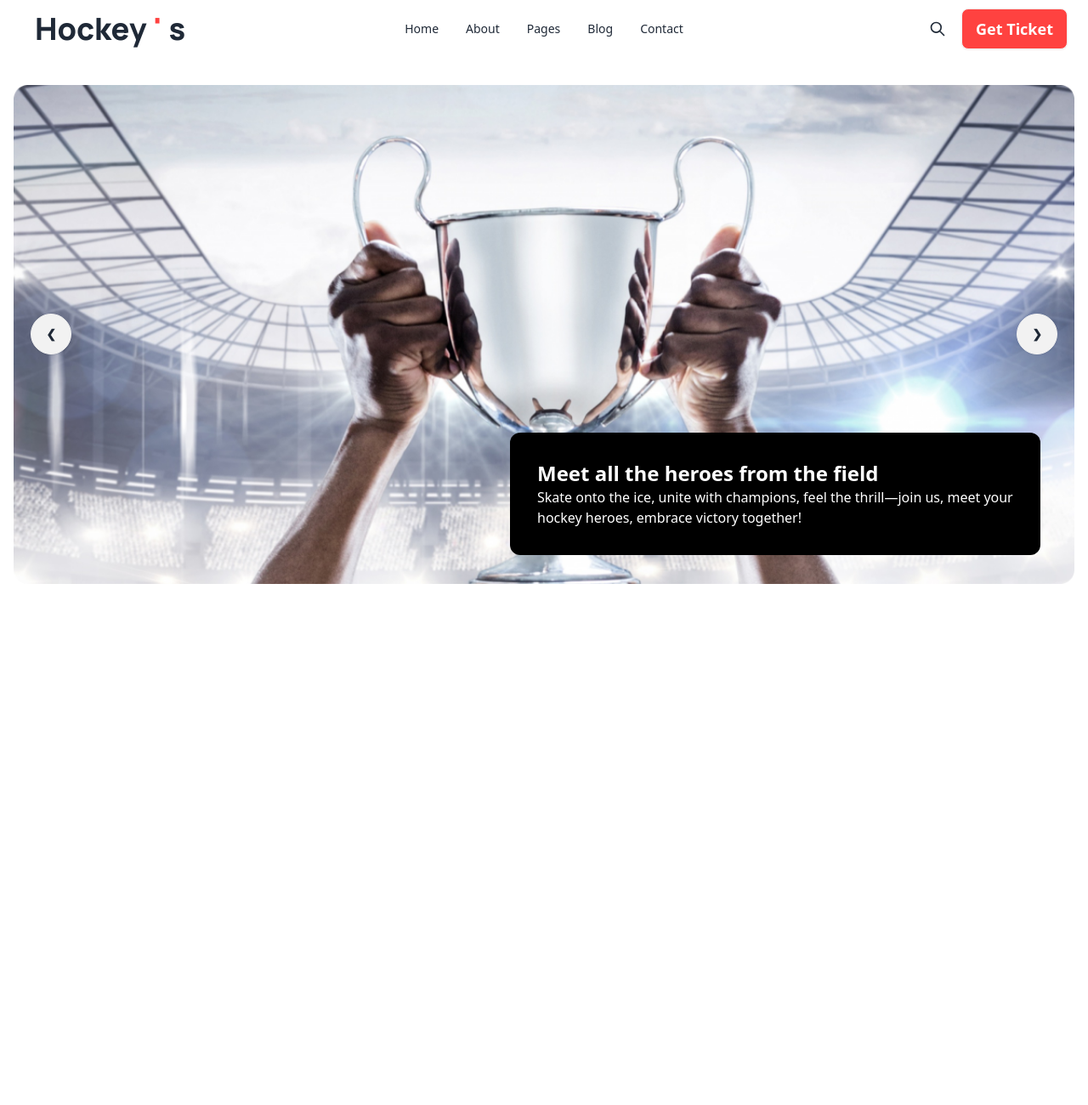
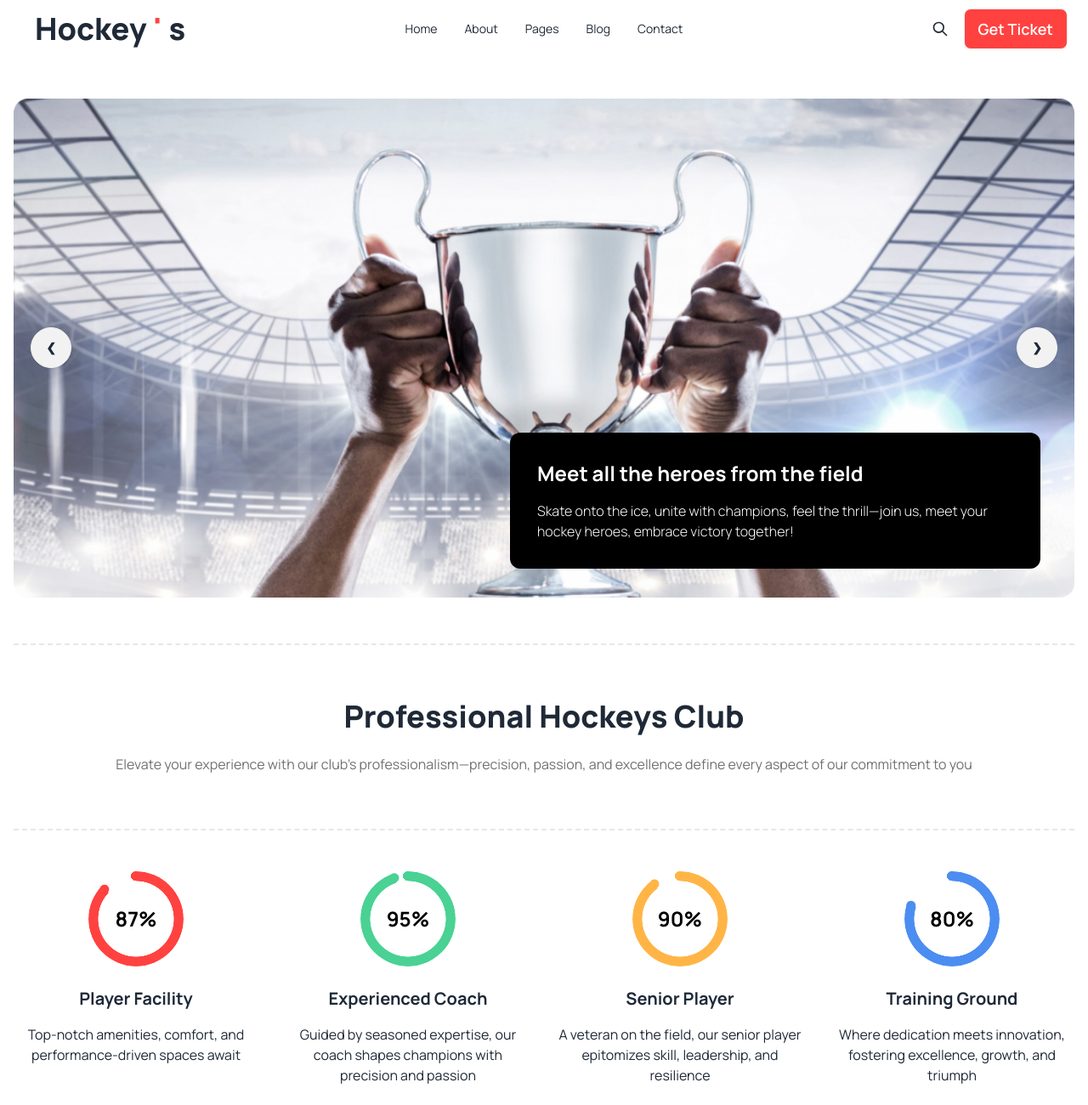
Before and after one commit to ShawonECE/Hockey, a website: page index.html in a window 1280 px wide. Shown: the whole page at 85% size. Before the commit the page ends 800 px from the top, so only its background shows below. Drawn offline with Linux system fonts and the light colour scheme.

Commit message:
completed till professionalism section

```diff
--- a/index.html
+++ b/index.html
@@ -8,8 +8,7 @@
     <!-- google fonts -->
     <link rel="preconnect" href="https://fonts.googleapis.com">
     <link rel="preconnect" href="https://fonts.gstatic.com" crossorigin>
-    <link href="https://fonts.googleapis.com/css2?family=Manrope:wght@400;500;600;700;800&display=swap"
-        rel="stylesheet">
+    <link href="https://fonts.googleapis.com/css2?family=Manrope:wght@300;400;500;600;700;800&display=swap" rel="stylesheet">
 
     <!-- tailwind output css file -->
     <link href="./src/output.css" rel="stylesheet">
@@ -28,7 +27,7 @@
     <header class="container mx-auto px-4">
 
         <!-- navigation bar -->
-        <nav class="navbar mb-4 lg:mb-8">
+        <nav class="navbar mb-6 lg:mb-12">
             <div class="navbar-start">
                 <div class="dropdown">
                     <div tabindex="0" role="button" class="btn btn-ghost lg:hidden">
@@ -40,11 +39,11 @@
                     </div>
                     <ul tabindex="0"
                         class="menu menu-sm dropdown-content mt-3 z-[1] p-2 shadow bg-base-100 rounded-box w-52">
-                        <li><a class="hover:text-[#FF4240]">Home</a></li>
-                        <li><a class="hover:text-[#FF4240]">About</a></li>
-                        <li><a class="hover:text-[#FF4240]">Pages</a></li>
-                        <li><a class="hover:text-[#FF4240]">Blog</a></li>
-                        <li><a class="hover:text-[#FF4240]">Contact</a></li>
+                        <li><a class="hover:text-[#FF4240] font-manrope">Home</a></li>
+                        <li><a class="hover:text-[#FF4240] font-manrope">About</a></li>
+                        <li><a class="hover:text-[#FF4240] font-manrope">Pages</a></li>
+                        <li><a class="hover:text-[#FF4240] font-manrope">Blog</a></li>
+                        <li><a class="hover:text-[#FF4240] font-manrope">Contact</a></li>
                     </ul>
                 </div>
                 <a class="btn btn-ghost text-2xl lg:text-4xl font-manrope font-extrabold">Hockey<span
@@ -52,11 +51,11 @@
             </div>
             <div class="navbar-center hidden lg:flex">
                 <ul class="menu menu-horizontal px-1">
-                    <li><a class="hover:text-[#FF4240]">Home</a></li>
-                    <li><a class="hover:text-[#FF4240]">About</a></li>
-                    <li><a class="hover:text-[#FF4240]">Pages</a></li>
-                    <li><a class="hover:text-[#FF4240]">Blog</a></li>
-                    <li><a class="hover:text-[#FF4240]">Contact</a></li>
+                    <li><a class="hover:text-[#FF4240] font-manrope">Home</a></li>
+                    <li><a class="hover:text-[#FF4240] font-manrope">About</a></li>
+                    <li><a class="hover:text-[#FF4240] font-manrope">Pages</a></li>
+                    <li><a class="hover:text-[#FF4240] font-manrope">Blog</a></li>
+                    <li><a class="hover:text-[#FF4240] font-manrope">Contact</a></li>
                 </ul>
             </div>
             <div class="navbar-end">
@@ -67,12 +66,12 @@
                             d="M21 21l-6-6m2-5a7 7 0 11-14 0 7 7 0 0114 0z" />
                     </svg>
                 </button>
-                <a class="btn text-white bg-[#FF4240] lg:text-lg">Get Ticket</a>
+                <a class="btn text-white bg-[#FF4240] lg:text-lg font-manrope">Get Ticket</a>
             </div>
         </nav>
 
         <!-- slider section -->
-        <div class="lg:relative mb-4 lg:mb-8">
+        <section class="lg:relative mb-6 lg:mb-12">
             <div class="carousel w-full">
                 <div id="slide1" class="carousel-item relative w-full">
                     <img src="./Images/slide-1.png" class="w-full" />
@@ -90,11 +89,52 @@
                 </div>
             </div>
             <div class="w-full lg:w-1/2 p-4 lg:p-8 text-white bg-black rounded-xl lg:absolute lg:bottom-10 lg:right-10">
-                <p class="text-lg lg:text-2xl font-bold">Meet all the heroes from the field</p>
-                <p class="text-sm lg:text-base">Skate onto the ice, unite with champions, feel the thrill—join us, meet your hockey heroes, embrace victory together!</p>
+                <p class="text-lg lg:text-2xl font-bold font-manrope mb-2 lg:mb-4">Meet all the heroes from the field</p>
+                <p class="text-sm lg:text-base font-manrope font-light">Skate onto the ice, unite with champions, feel the thrill—join us, meet your hockey heroes, embrace victory together!</p>
             </div>
-        </div>
+        </section>
     </header>
+
+    <main class="container mx-auto px-4">
+
+        <!-- professionalism section -->
+        <section class="mb-6 lg:mb-12">
+            <div class="py-12 lg:py-16 border-y-2 border-dashed mb-12">
+                <h2 class="text-2xl font-extrabold lg:text-4xl text-center font-manrope mb-4 lg:mb-6">Professional Hockeys Club</h2>
+                <p class="text-center font-manrope text-[#13131899]">Elevate your experience with our club's professionalism—precision, passion, and excellence define every aspect of our commitment to you</p>
+            </div>
+            <div class="grid grid-cols-1 md:grid-cols-2 lg:grid-cols-4 gap-8">
+                <div>
+                    <div class="flex justify-center mb-6">
+                        <div class="radial-progress text-[#FF4240] text-2xl font-bold" style="--value:87; --size:7rem" role="progressbar"><span class="text-black font-manrope">87%</span></div>
+                    </div>
+                    <p class="text-center font-manrope text-xl font-bold mb-4">Player Facility</p>
+                    <p class="text-center font-manrope">Top-notch amenities, comfort, and performance-driven spaces await</p>
+                </div>
+                <div>
+                    <div class="flex justify-center mb-6">
+                        <div class="radial-progress text-[#49D293] text-2xl font-bold" style="--value:95; --size:7rem" role="progressbar"><span class="text-black font-manrope">95%</span></div>
+                    </div>
+                    <p class="text-center font-manrope text-xl font-bold mb-4">Experienced Coach</p>
+                    <p class="text-center font-manrope">Guided by seasoned expertise, our coach shapes champions with precision and passion</p>
+                </div>
+                <div>
+                    <div class="flex justify-center mb-6">
+                        <div class="radial-progress text-[#FFB546] text-2xl font-bold" style="--value:90; --size:7rem" role="progressbar"><span class="text-black font-manrope">90%</span></div>
+                    </div>
+                    <p class="text-center font-manrope text-xl font-bold mb-4">Senior Player</p>
+                    <p class="text-center font-manrope">A veteran on the field, our senior player epitomizes skill, leadership, and resilience</p>
+                </div>
+                <div>
+                    <div class="flex justify-center mb-6">
+                        <div class="radial-progress text-[#4C8DF1] text-2xl font-bold" style="--value:80; --size:7rem" role="progressbar"><span class="text-black font-manrope">80%</span></div>
+                    </div>
+                    <p class="text-center font-manrope text-xl font-bold mb-4">Training Ground</p>
+                    <p class="text-center font-manrope">Where dedication meets innovation, fostering excellence, growth, and triumph</p>
+                </div>
+            </div>
+        </section>
+    </main>
 </body>
 
 </html>
```
Also changed, not shown: src/output.css.
